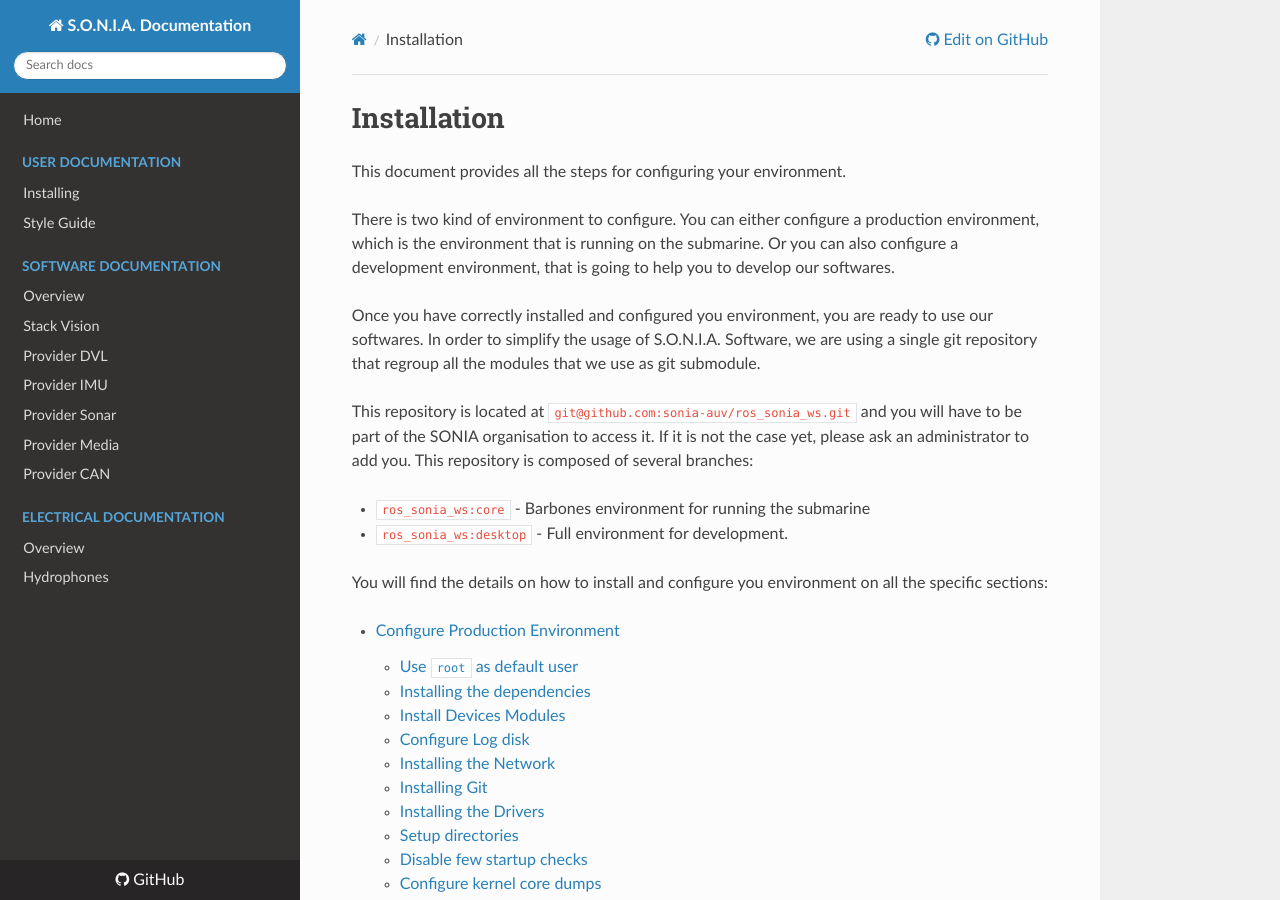
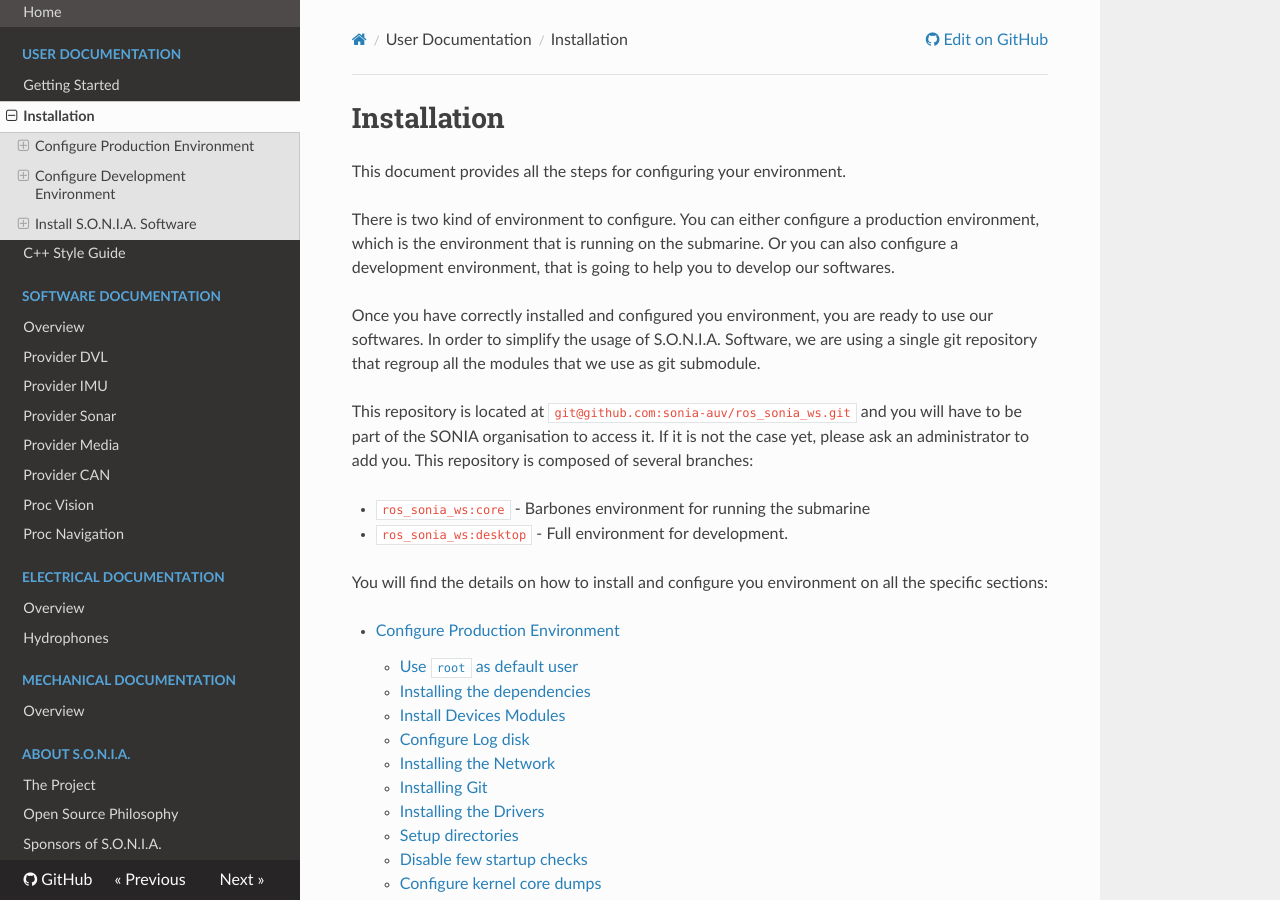
Before and after one commit to sonia-auv/documentation, an MkDocs documentation site: the page built from docs/user/installation.md, in a window 1280 px wide and 900 px high. Built offline with MkDocs 1.6.1, drawn with Linux system fonts in a browser that asks for light colours; nearby versions of some CDN libraries; old or Windows-style settings are respelled for this version of MkDocs.

Commit message:
Updating content table and makefile with the new files/structure

```diff
--- a/mkdocs.yml
+++ b/mkdocs.yml
@@ -1,19 +1,27 @@
 pages:
   - Home: 'index.md'
   - User Documentation:
-    - Installing: 'installing.md'
-    - Style Guide: 'styleguide.md'
+    - Getting Started: 'user/getting_started.md'
+    - Installation: 'user/installation.md'
+    - C++ Style Guide: 'user/c++_style_guide.md'
   - Software Documentation:
     - Overview: 'software/overview.md'
-    - Stack Vision: 'software/stack_vision.md'
     - Provider DVL: 'software/provider_dvl.md'
     - Provider IMU: 'software/provider_imu.md'
     - Provider Sonar: 'software/provider_sonar.md'
     - Provider Media: 'software/provider_media.md'
     - Provider CAN: 'software/provider_can.md'
+    - Proc Vision: 'software/proc_vision.md'
+    - Proc Navigation: 'software/proc_navigation.md'
   - Electrical Documentation:
     - Overview: 'electrical/overview.md'
     - Hydrophones: 'electrical/hydrophones.md'
+  - Mechanical Documentation:
+    - Overview: 'mechanical/overview.md'
+  - About S.O.N.I.A.:
+    - The Project: 'about/project.md'
+    - Open Source Philosophy: 'about/open_source.md'
+    - Sponsors of S.O.N.I.A.: 'about/sponsors.md'
 
 site_name: S.O.N.I.A. Documentation
 repo_url: https://github.com/sonia-auv/documentation
```
Also changed, not shown: docs/index.md (+39 -15 lines).
